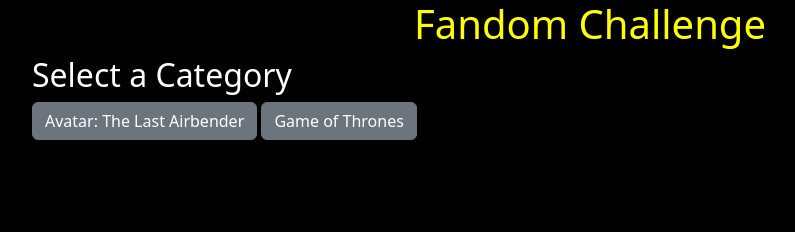
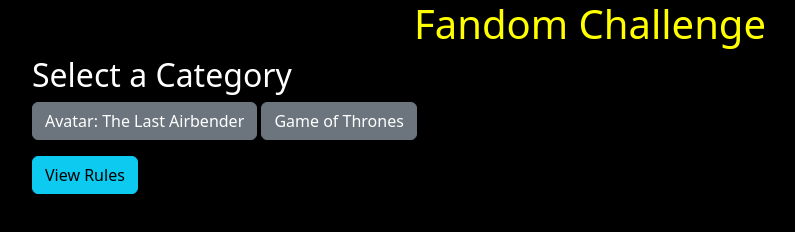
Before and after one commit to LouisCE/fandom-challenge, a plain HTML site: page index.html in a window 1280 px wide. Shown: the whole page, without its empty margins (50-845 px from the left). Drawn offline with nearby package versions, Linux system fonts and the light colour scheme.

Commit message:
Add View Rules button and rules section to index.html

```diff
--- a/index.html
+++ b/index.html
@@ -21,6 +21,10 @@
   <h2>Select a Category</h2>
   <button class="btn btn-secondary category-btn" data-category="avatar">Avatar: The Last Airbender</button>
   <button class="btn btn-secondary category-btn" data-category="got">Game of Thrones</button>
+
+<div class="mt-3">
+    <button id="view-rules-btn" class="btn btn-info">View Rules</button>
+  </div>
 </section>
 
     <section id="rules" class="container" style="display: none;">
```
